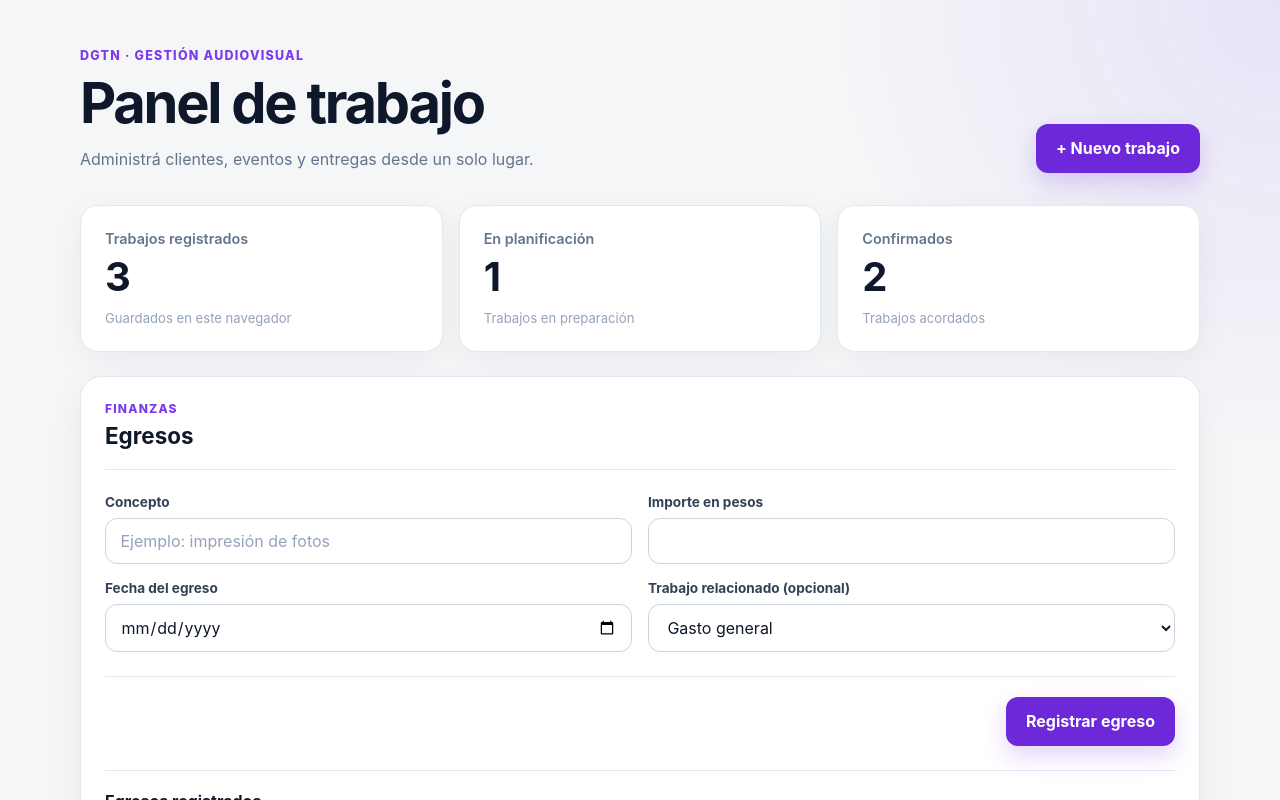
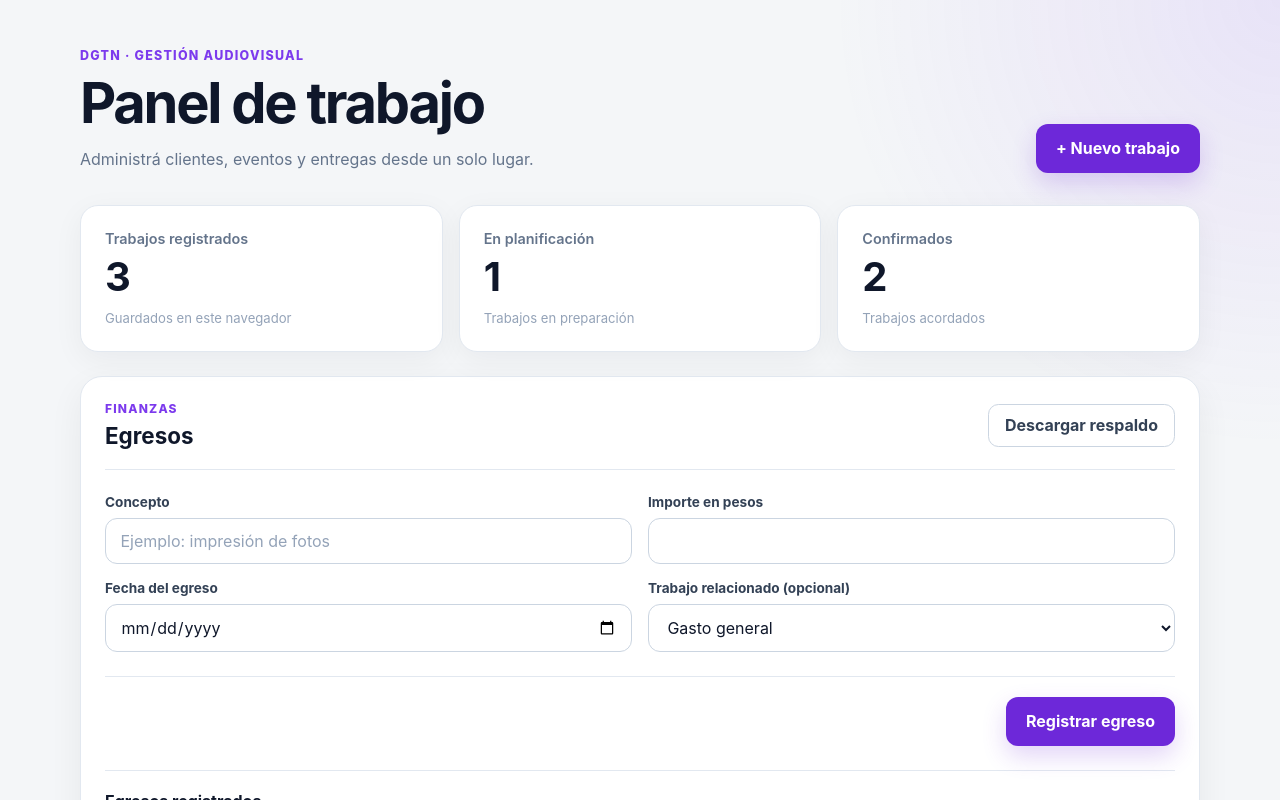
Before and after one commit to cristianegaitan/gestor-dgtn, a React (Vite) app: page / in a window 1280 px wide. Shown: the top 800 px of the page. Built offline with nearby package versions, Linux system fonts and the light colour scheme.

Commit message:
feat: download jobs and expenses backup

```diff
--- a/src/App.jsx
+++ b/src/App.jsx
@@ -158,6 +158,29 @@ function App() {
       ...formularioActual,
       [name]: value,
     }))
+  }
+
+  function descargarRespaldo() {
+    const datos = {
+      version: 1,
+      fechaRespaldo: new Date().toISOString(),
+      trabajos,
+      egresos,
+    }
+
+    const archivo = new Blob(
+      [JSON.stringify(datos, null, 2)],
+      { type: 'application/json' },
+    )
+    const url = URL.createObjectURL(archivo)
+    const enlace = document.createElement('a')
+
+    enlace.href = url
+    enlace.download = `gestor-dgtn-respaldo-${new Date().toISOString().slice(0, 10)}.json`
+    document.body.append(enlace)
+    enlace.click()
+    enlace.remove()
+    setTimeout(() => URL.revokeObjectURL(url), 1000)
   }
 
   function manejarCambioEgreso(evento) {
@@ -979,6 +1002,13 @@ function App() {
               <p className="section-label">Finanzas</p>
               <h2 id="egresos-title">Egresos</h2>
             </div>
+            <button
+              className="secondary-button"
+              type="button"
+              onClick={descargarRespaldo}
+            >
+              Descargar respaldo
+            </button>
           </div>
 
           <form className="job-form" onSubmit={registrarEgreso}>
```
